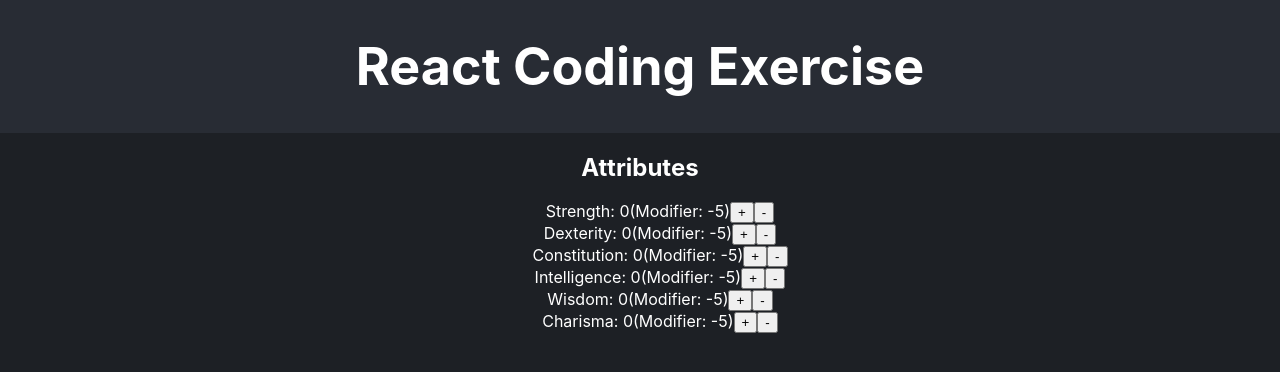
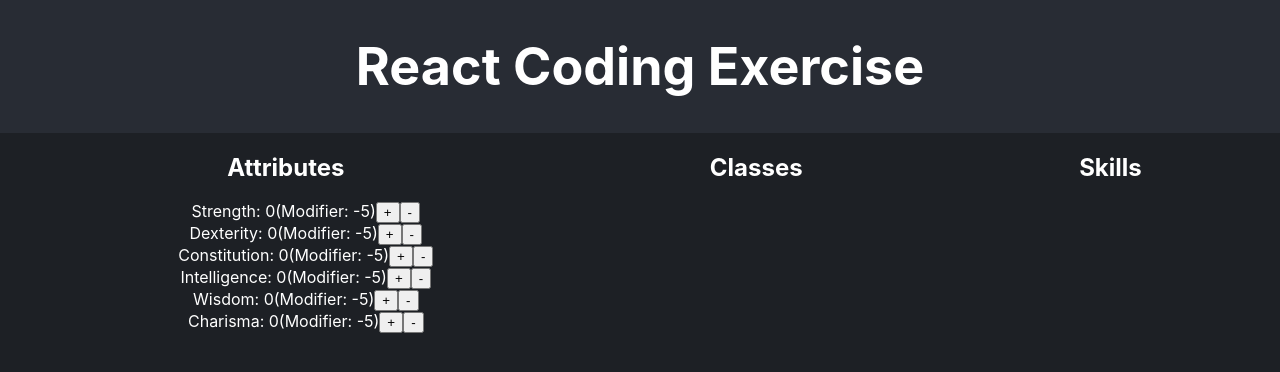
Before and after one commit to ZaynMuhammad/recruiting-webapp-character, a React (Create React App) app: page / in a window 1280 px wide. Shown: the top 372 px of the page. Built offline with nearby package versions, Linux system fonts and the light colour scheme.

Commit message:
Add Classes and Skills component. Add flex styling to position components next to each other

```diff
--- a/src/App.css
+++ b/src/App.css
@@ -45,6 +45,11 @@
   }
 }
 
+.container {
+  display: flex;
+  justify-content: space-around;
+}
+
 .attributes-list {
   list-style-type: none;
   display: flex;
--- a/src/App.js
+++ b/src/App.js
@@ -1,7 +1,7 @@
 import { useState } from 'react';
 import './App.css';
 import { ATTRIBUTE_LIST, CLASS_LIST, SKILL_LIST } from './consts.js';
-import { Attributes } from './components';
+import { Attributes, Classes, Skills } from './components';
 
 
 function App() {
@@ -18,7 +18,7 @@ function App() {
         <h1>React Coding Exercise</h1>
       </header>
       <section className="App-section">
-        <div>
+        <div className="container">
           <Attributes
             strength={strength}
             dexterity={dexterity}
@@ -33,6 +33,8 @@ function App() {
             setWisdom={setWisdom}
             setCharisma={setCharisma}
           />
+          <Classes />
+          <Skills />
         </div>
       </section>
     </div>
--- /dev/null
+++ b/src/components/Classes/Classes.js
@@ -0,0 +1,9 @@
+import { CLASS_LIST } from "../../consts";
+
+export function Classes() {
+    return (
+        <div>
+            <h1>Classes</h1>
+        </div>
+    );
+}
--- /dev/null
+++ b/src/components/Skills/Skills.js
@@ -0,0 +1,8 @@
+
+export function Skills() {
+    return (
+        <div>
+            <h2>Skills</h2>
+        </div>
+    )
+}
--- a/src/components/index.js
+++ b/src/components/index.js
@@ -1,3 +1,5 @@
 import { Attributes } from "./Attributes/Attributes";
+import { Classes } from "./Classes/Classes";
+import { Skills } from "./Skills/Skills";
 
-export { Attributes };
+export { Attributes, Classes, Skills };
```
